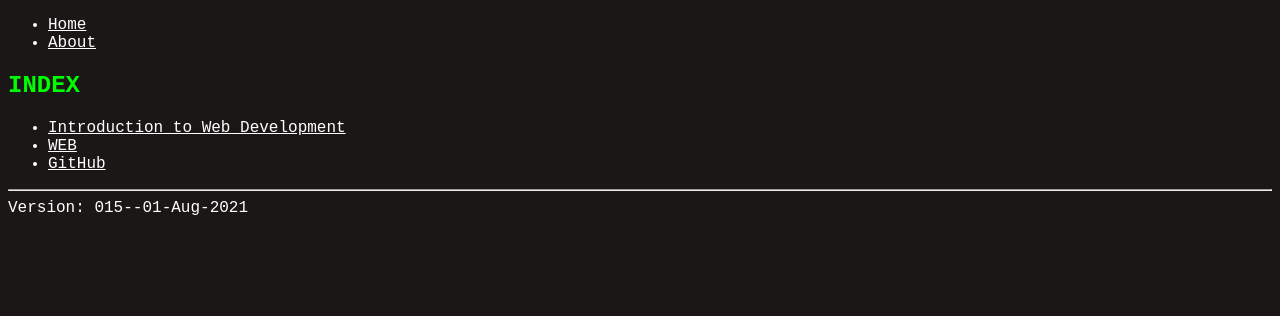
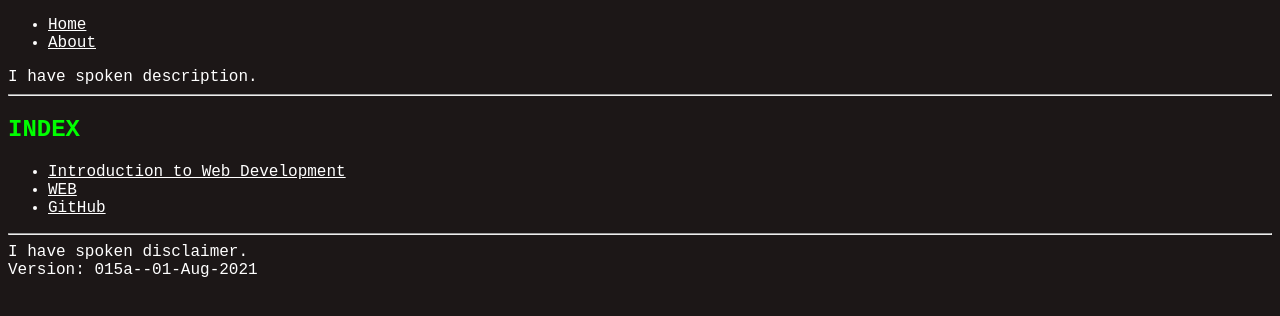
Before and after one commit to webjekyll/coba, a Jekyll site: the page built from index.md, in a window 1280 px wide. Shown: the top 316 px of the page. Built offline with Jekyll 4.4.1, drawn with Linux system fonts in a browser that asks for light colours; our own code applies the rules of GitHub Pages for plain Markdown files.

Commit message:
modified:   _layouts/default.html _config.yml

```diff
--- a/_config.yml
+++ b/_config.yml
@@ -1,7 +1,9 @@
-version:  "015--01-Aug-2021"
+version:  "015a--01-Aug-2021"
 lang:     "en-US"
 description:
-   I have spoken.
+   I have spoken description.
+disclaimer:
+   I have spoken disclaimer.
 navbarlinks:
 - navbar: "Home"
   link:   "/"
@@ -15,5 +17,5 @@ defaults:
     layout: "default"
 markdown: "kramdown"
 google_analytics: UA-89852122-15
-baseurl: ""
-github: [metadata]
+github:
+- metadata
--- a/_layouts/default.html
+++ b/_layouts/default.html
@@ -30,11 +30,15 @@ START: Sun 01 Aug 2021 19:51:29 WIB
       {% endfor %}
     </ul>
   </nav>
+  {{ site.description }}
+  <hr>
   </header>
   <section>
   {{ content }}
   </section>
   <hr>
+  {{ site.disclaimer }}
+  <br>
   Version: {{ site.version }}
 </body>
 </html>
```
